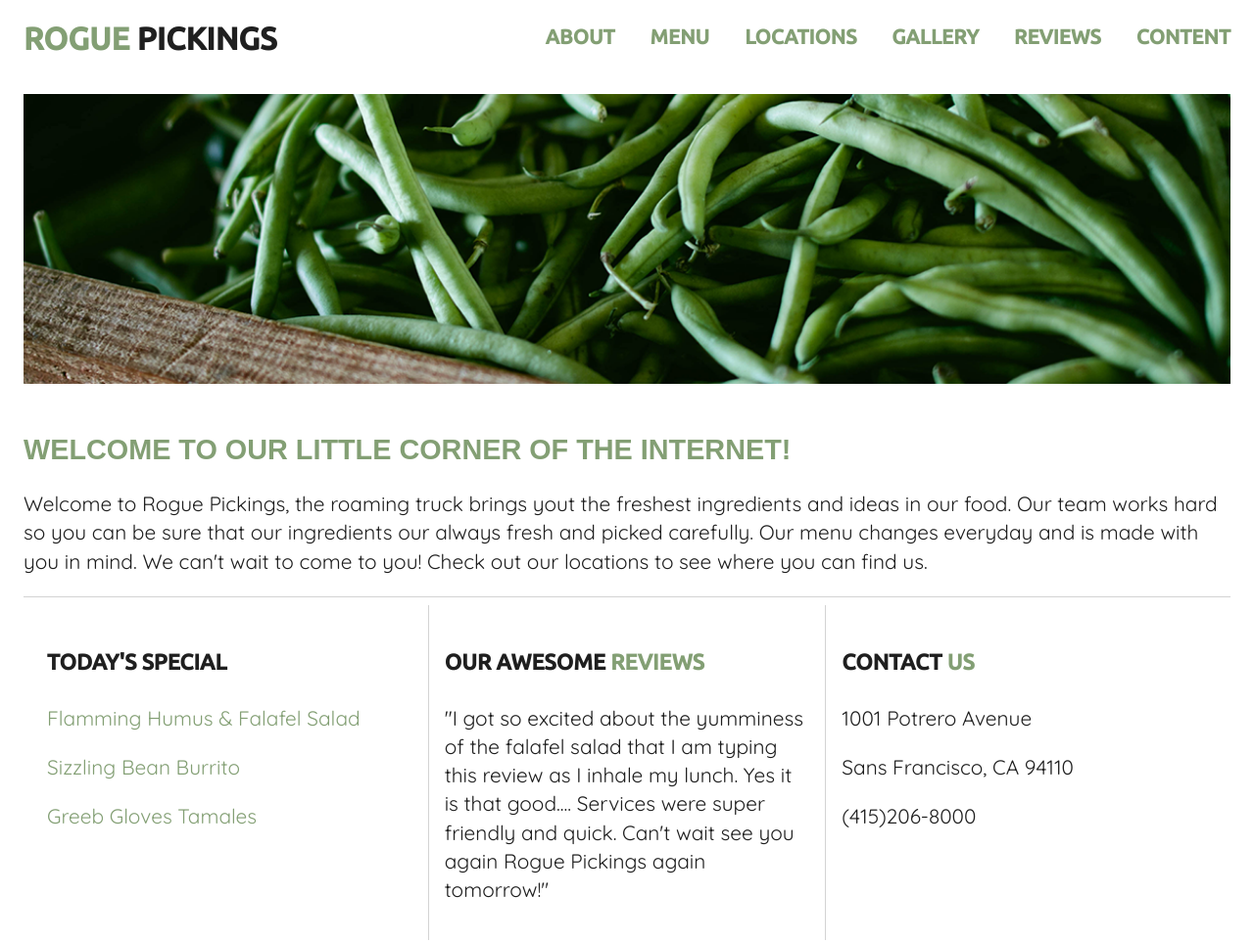
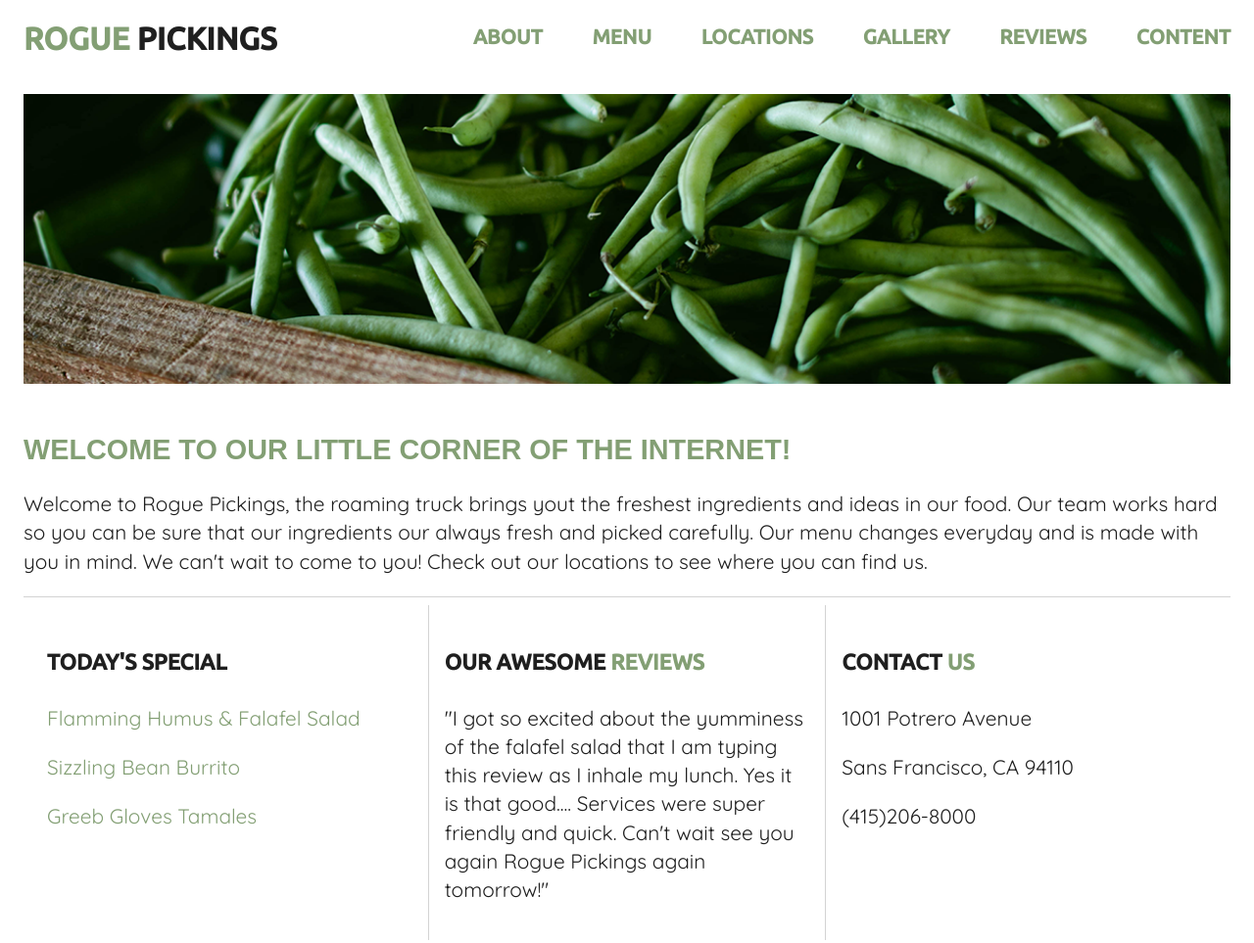
Before and after one commit to NimishUI/Rogue-Picking-Project-, a plain HTML site: page index.html in a window 1280 px wide. Shown: the top 963 px of the page at 98% size. Drawn offline with Linux system fonts and the light colour scheme.

Commit message:
Changed width of navigation

```diff
--- a/style.css
+++ b/style.css
@@ -26,7 +26,7 @@ html {
 
   nav {
     float: right;
-    width: 60%;
+    width: 66%;
     margin-top: 0.6em;
   }
 
```
